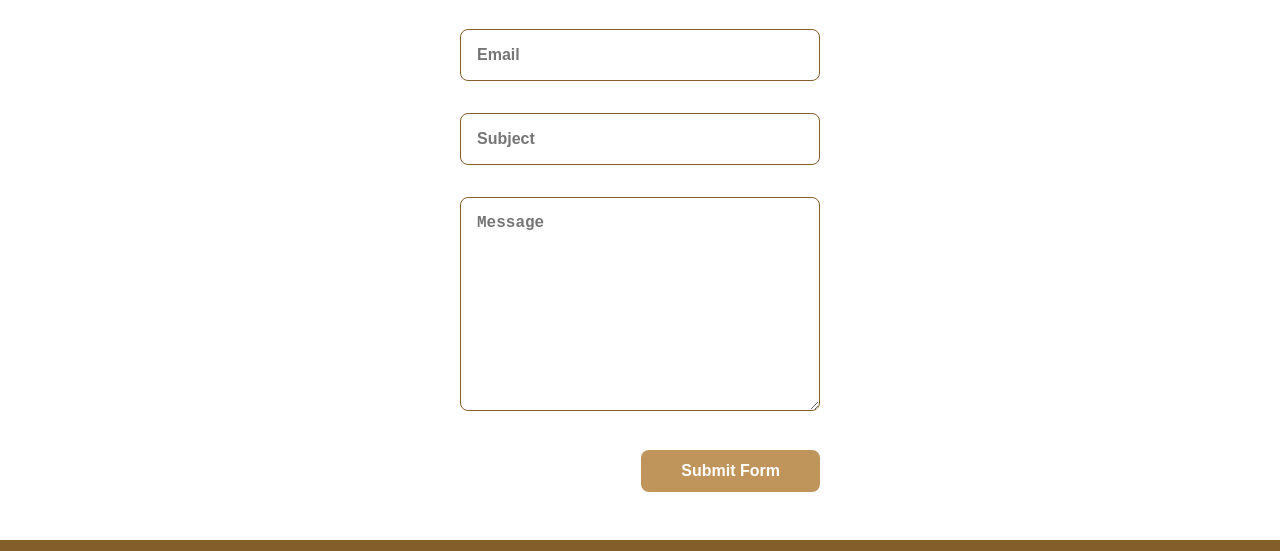
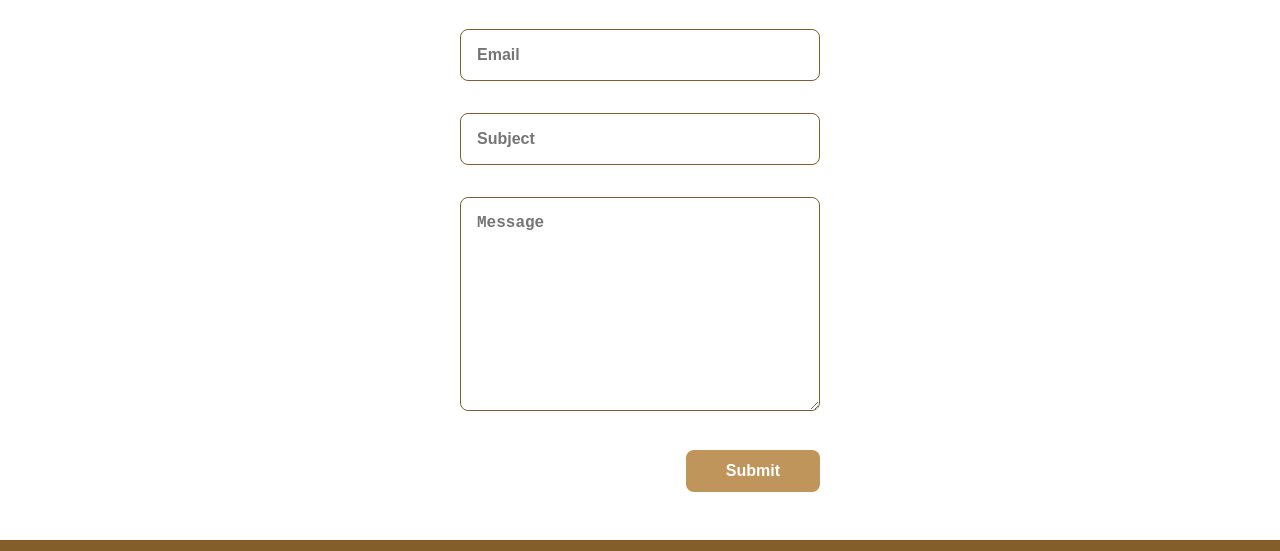
Before and after one commit to mergequestco/veocreatives, a plain HTML site: page index.html in a window 1280 px wide. Shown: the part 2160-2711 px from the top of the page. Drawn offline with nearby package versions, Linux system fonts and the light colour scheme.

Commit message:
edit html

```diff
--- a/index.html
+++ b/index.html
@@ -198,8 +198,7 @@
                         <input type="email" placeholder="Email" class="contact__input" name="email">
                         <input type="text" placeholder="Subject" class="contact__input" name="subject">
                         <textarea placeholder="Message" cols="30" rows="10" class="contact__input" name="message"></textarea>
-                        <!-- Change the input type to "button" and add onclick event -->
-                        <button type="submit" class="contact__button button">Submit Form</button>
+                        <button type="submit" class="contact__button button">Submit</button>
                     </form>
                 </div>
             </section>
```
